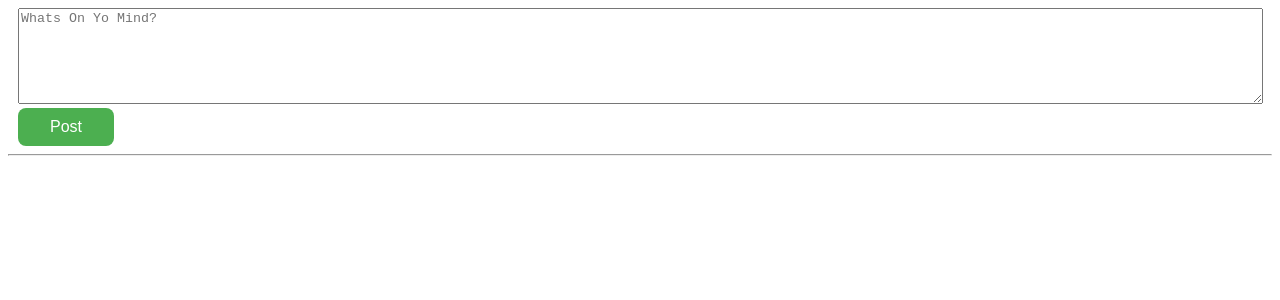
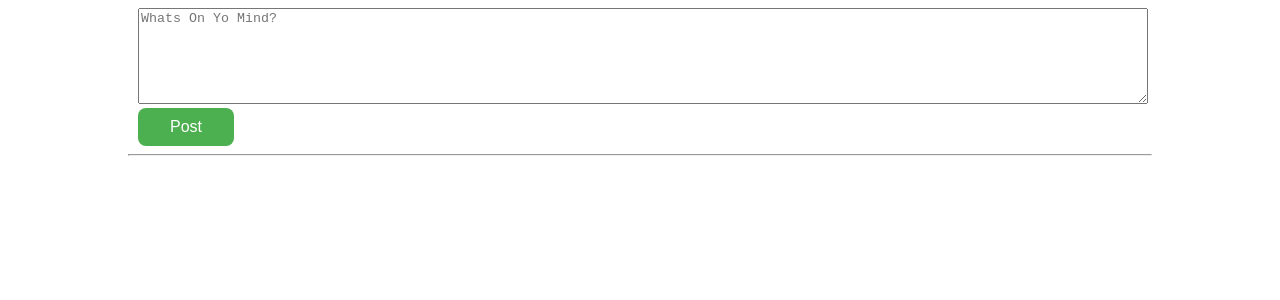
Before and after one commit to zaid-jan/PostWall, a React (Create React App) app: page / in a window 1280 px wide. Shown: the top 300 px of the page. Built offline with nearby package versions, Linux system fonts and the light colour scheme.

Commit message:
stylised

```diff
--- a/src/components/App.js
+++ b/src/components/App.js
@@ -7,7 +7,7 @@ import Wall from './Wall';
 class App extends Component {
   render() {
     return (
-      <div>
+      <div className='main'>
         <PostBar />
         <Wall />
       </div>
--- a/src/components/Wall.js
+++ b/src/components/Wall.js
@@ -26,6 +26,7 @@ class Wall extends Component {
                     <div className="designation">
                         {data.designation}
                     </div>
+                    <hr></hr>
                     <div className="text">
                         {data.text}
                         <button
--- a/src/main.css
+++ b/src/main.css
@@ -1,3 +1,7 @@
+.main {
+    margin-left: 120px;
+    margin-right: 120px;
+}
 #postBarButton {
     background-color: #4CAF50; /* Green */
     border: none;
@@ -33,7 +37,7 @@ textarea {
 }
 
 .text {
-	color: #424141;
+	color: #0c0c0c;
 	font-size: 20px;
 	line-height: 20px;
 	font-weight: normal;
@@ -50,7 +54,7 @@ textarea {
 }
 
 .designation {
-	color: #635d5d;
+	color: #ffffff;
 	font-size: 15px;
 	line-height: 20px;
 	font-weight: normal;
@@ -59,7 +63,7 @@ textarea {
 
 .card {
     box-shadow: 0 4px 8px 0 rgba(0,0,0,0.2);
-    background-color: rgb(34, 172, 172);
+    background-color: rgb(221, 221, 221);
     transition: 0.3s;
     padding: 15px 32px;
     margin-top: 25px;
@@ -90,7 +94,7 @@ textarea {
     background-color: rgb(255, 255, 255);
     transition: 0.3s;
     padding: 15px 32px;
-    margin-top: 25px;
+    margin-top: 10px;
     margin-bottom: 0px;
     margin-left: 10px;
     margin-right: 10px;
```
